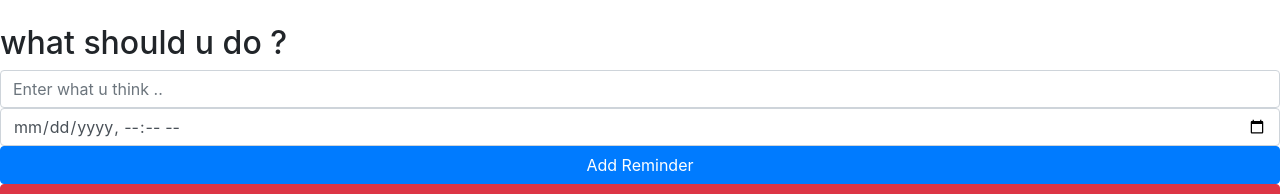
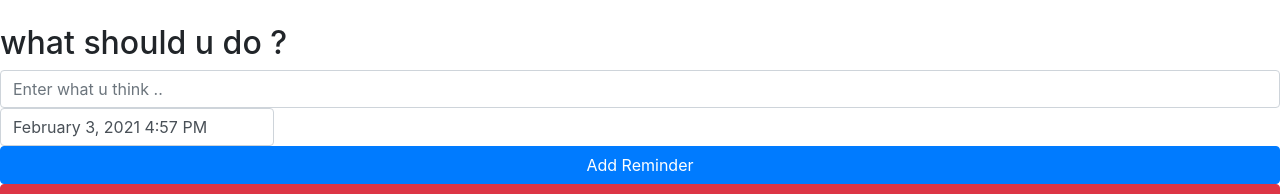
Before and after one commit to bilal07/reminderapp, a React (Create React App) app: page / in a window 1280 px wide. Shown: the top 194 px of the page. Built offline with nearby package versions, Linux system fonts and the light colour scheme.

Commit message:
setup datepicker

```diff
--- a/package.json
+++ b/package.json
@@ -9,6 +9,7 @@
     "bootstrap": "^4.6.0",
     "moment": "^2.29.1",
     "react": "^17.0.1",
+    "react-datepicker": "^3.4.1",
     "react-dom": "^17.0.1",
     "react-redux": "^7.2.2",
     "react-scripts": "4.0.1",
--- a/src/components/App.js
+++ b/src/components/App.js
@@ -2,6 +2,9 @@ import React, { Component } from 'react';
 import { add_Reminder, remove_Reminder, clear_Reminder } from '../actions'
 import { connect } from 'react-redux'
 import moment from 'moment'
+import DatePicker from "react-datepicker";
+import "react-datepicker/dist/react-datepicker.css";
+
 class App extends Component {
     state = {
         text : '',
@@ -42,12 +45,15 @@ class App extends Component {
                     placeholder="Enter what u think .."
                     onChange={(e) => {this.setState({text: e.target.value})}}
                 />
-                <input
+                <DatePicker
                     className="form-control"
-                    type="datetime-local"
                     value={this.state.date}
-                    placeholder="Enter what u think .."
-                    onChange={(e) => {this.setState({date: e.target.value})}}
+                    selected={this.state.date}
+                    onChange={(date) => this.setState({date})}
+                    showTimeSelect
+                    timeFormat="HH:mm"
+                    timeCaption="Time"
+                    dateFormat="MMMM d, yyy h:mm aa"
                 />
                 <button
                     onClick={ () => {
```
Also changed, not shown: 2 other files (tests, documents, lock files or other folders).
